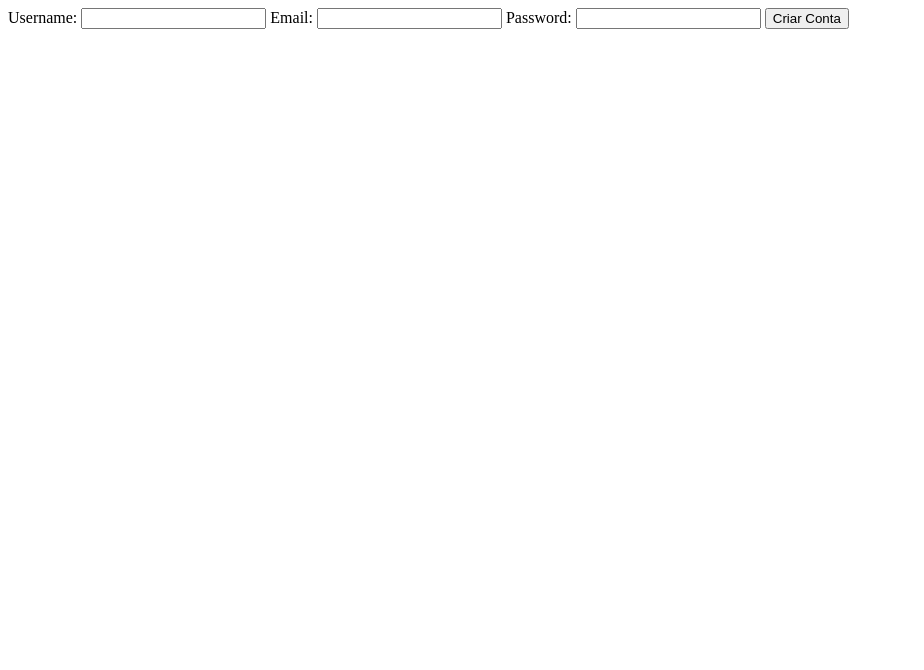
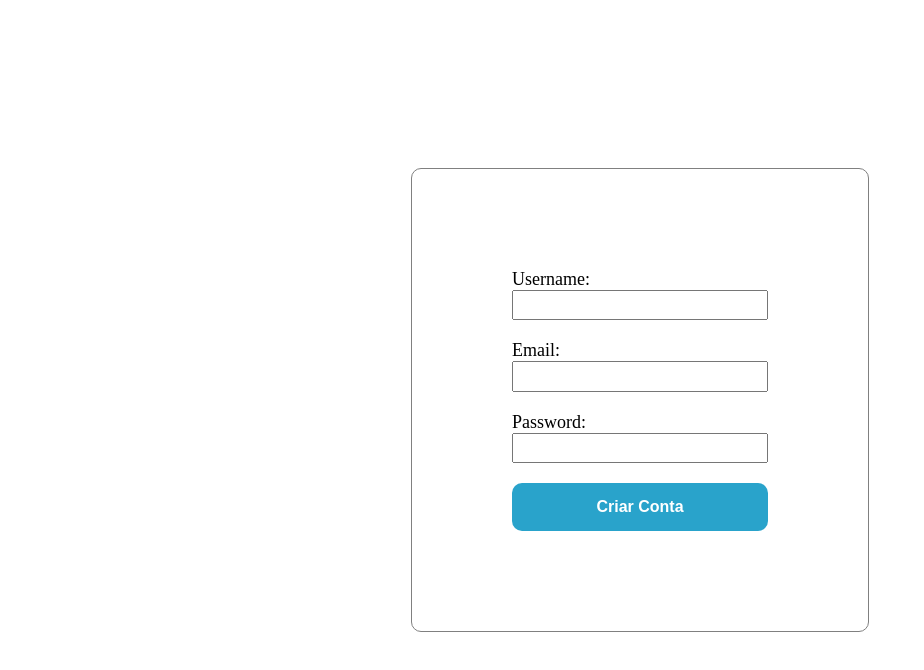
Before and after one commit to berutodo/pcpchallenge, a website: page public/index.html in a window 1280 px wide. Shown: the whole page, without its empty margins (0-924 px from the left). Drawn offline with Linux system fonts and the light colour scheme.

```diff
--- /dev/null
+++ b/public/css/style.css
@@ -0,0 +1,47 @@
+* {
+    margin: 0;
+    padding: 0;
+}
+
+main {
+    min-height: 100vh;
+    display: flex;
+    justify-content: center;
+    align-items: center;
+}
+
+form {
+    border: 1px solid gray;
+    padding: 100px;
+    border-radius: 10px;
+    width: 20%;
+    gap: 10px;
+    margin: 0 auto;
+    display: flex;
+    flex-direction: column;
+}
+
+form div {
+    display: flex;
+    flex-direction: column;
+    margin-bottom: 10px;
+}
+
+form div input {
+    height: 2em;
+}
+
+form div label {
+    font-size: large;
+}
+
+form button {
+    background-color: #29a3cb;
+    color: white;
+    font-weight: bold;
+    font-size: medium;
+    cursor: pointer;
+    height: 3em;
+    border-style: none;
+    border-radius: 10px;
+}
--- a/public/index.html
+++ b/public/index.html
@@ -6,18 +6,34 @@
     <meta http-equiv="X-UA-Compatible" content="IE=edge">
     <meta name="viewport" content="width=device-width, initial-scale=1.0">
     <title>Document</title>
+    <link rel="stylesheet" type="text/css" href="/public/css/style.css">
 </head>
+<script>
+    function validateForm() {
+        let name = document.forms["registerform"]["username"].value
+        console.log(name)
+        return false
+    }
+</script>
 
 <body>
-    <form action="/register" method="post">
+    <main>
+        <form name="registerForm" action="/register" onsubmit="return validateForm()" method="post">
+            <div>
                 <label for="username">Username: </label>
-        <input type="text" name="username" id="username" required>
+                <input type="text" name="username" id="username">
+            </div>
+            <div>
                 <label for="email">Email: </label>
                 <input type="email" name="email" id="email">
+            </div>
+            <div>
                 <label for="password">Password: </label>
                 <input type="password" name="password" id="password" required>
+            </div>
             <button type="submit">Criar Conta</button>
         </form>
+    </main>
 </body>
 
 </html>
```
Also changed, not shown: server.js (+25 -6 lines), verify_if_exist.js (added, +25 -0 lines), style.css (deleted). Lines whose indentation alone changed are shown as unchanged.
